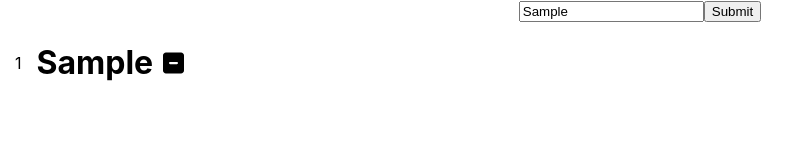
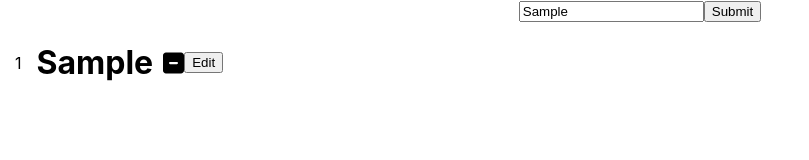
Before and after one commit to Zadag/react-todo, a React (Create React App) app: page / in a window 1280 px wide. Both pictures are taken after typing "Sample" into the empty fields and a click on the button "Submit". Shown: the top 160 px of the page, without its empty margins (0-809 px from the left). Built offline with nearby package versions, Linux system fonts and the light colour scheme.

Commit message:
enables editing of tasks

```diff
--- a/src/App.js
+++ b/src/App.js
@@ -49,6 +49,37 @@ class App extends React.Component {
     });
   };
 
+  handleEditButton = (id) => {
+    const deepCopy = [...this.state.tasks];
+    // const toEdit = deepCopy.find((task) => task.id === id);
+    deepCopy.forEach((task) => {
+      if (task.id === id) {
+        task.edit = true;
+      }
+    });
+    this.setState({
+      tasks: deepCopy,
+    });
+  };
+
+  handleEditInput = (event, task) => {
+    const deepCopy = [...this.state.tasks];
+    const newTask = deepCopy.find((newTask) => newTask === task);
+    newTask.text = event.target.value;
+    this.setState({
+      tasks: deepCopy,
+    });
+  };
+
+  handleSaveEdit = (task) => {
+    const deepCopy = [...this.state.tasks];
+    const newTask = deepCopy.find((newTask) => newTask === task);
+    newTask.edit = false;
+    this.setState({
+      tasks: deepCopy,
+    });
+  };
+
   render() {
     const { task, tasks } = this.state;
 
@@ -62,7 +93,13 @@ class App extends React.Component {
           ></input>
           <button onClick={this.handleSubmit}>Submit</button>
           <div className="tasks-container">
-            <Overview tasks={tasks} handleDelete={this.deleteTask} />
+            <Overview
+              tasks={tasks}
+              handleDelete={this.deleteTask}
+              handleEditButton={this.handleEditButton}
+              handleEditInput={this.handleEditInput}
+              handleSaveEdit={this.handleSaveEdit}
+            />
           </div>
         </div>
       </div>
--- a/src/components/Overview.js
+++ b/src/components/Overview.js
@@ -2,7 +2,13 @@ import React from "react";
 import { FontAwesomeIcon } from "@fortawesome/react-fontawesome";
 import { faSquareMinus } from "@fortawesome/free-solid-svg-icons";
 
-const Overview = ({ tasks, handleDelete }) => {
+const Overview = ({
+  tasks,
+  handleDelete,
+  handleEditButton,
+  handleEditInput,
+  handleSaveEdit,
+}) => {
   return tasks.map((task, index) => {
     if (task.edit === false) {
       return (
@@ -14,6 +20,19 @@ const Overview = ({ tasks, handleDelete }) => {
             icon={faSquareMinus}
             onClick={() => handleDelete(task.id)}
           />
+          <button onClick={() => handleEditButton(task.id)}>Edit</button>
+        </div>
+      );
+    }
+    if (task.edit === true) {
+      return (
+        <div className="task" key={task.id}>
+          <label>{index + 1}</label>
+          <input
+            value={task.text}
+            onChange={(event) => handleEditInput(event, task)}
+          />
+          <button onClick={() => handleSaveEdit(task)}>Save</button>
         </div>
       );
     }
```
